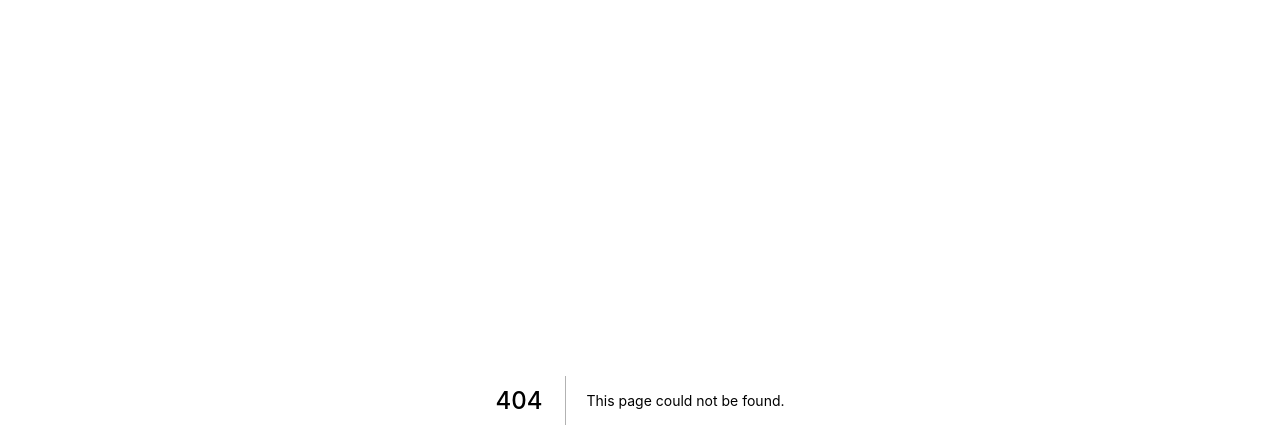
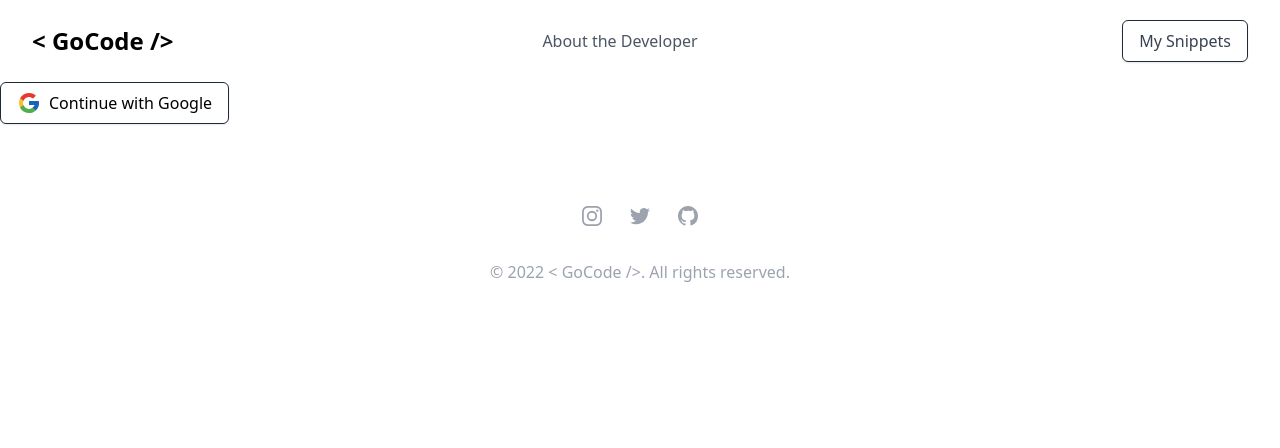
Before and after one commit to Valchy/go-code, a Next.js app: page /portal in a window 1280 px wide. Before the commit this address had no page. Shown: the top 448 px of the page. Built offline with nearby package versions, Linux system fonts and the light colour scheme.

Commit message:
New Pages

```diff
--- /dev/null
+++ b/pages/create-snippet.tsx
@@ -0,0 +1,8 @@
+import type { NextPage } from 'next';
+import Layout from '@components/Layout';
+
+const GoCode: NextPage = () => {
+	return <Layout>Create Snippet</Layout>;
+};
+
+export default GoCode;
--- a/pages/index.tsx
+++ b/pages/index.tsx
@@ -1,11 +1,54 @@
 import type { NextPage } from 'next';
 import Layout from '@components/Layout';
-import Hero from '@components/Hero';
 
 const GoCode: NextPage = () => {
 	return (
 		<Layout>
-			<Hero />
+			<section className="px-2 py-2 bg-white md:px-0 md:py-32">
+				<div className="container items-center max-w-6xl px-3 mx-auto xl:px-5">
+					<div className="flex flex-wrap items-center sm:-mx-3">
+						<div className="w-full md:w-1/2 md:px-3">
+							<div className="w-full pb-6 space-y-6 sm:max-w-md lg:max-w-lg md:space-y-4 lg:space-y-8 xl:space-y-9 sm:pr-5 lg:pr-0 md:pb-0">
+								<h1 className="text-4xl font-extrabold tracking-tight text-gray-900 sm:text-5xl md:text-4xl lg:text-5xl">
+									<span className="block">Create beautiful</span>
+									<span className="block text-indigo-600 xl:inline">&lt; Code Snippets /&gt; </span>
+								</h1>
+								<p className="mx-auto text-base text-gray-500 sm:max-w-md lg:text-xl md:max-w-3xl">
+									It's never been easier to make code snippets.
+									<br />
+									Sign-in with Google or GitHub to get going!
+								</p>
+								<div className="relative flex flex-col sm:flex-row sm:space-x-4">
+									<a
+										href="/create-snippet"
+										className="flex items-center w-full px-6 py-3 mb-3 text-lg text-white bg-indigo-600 rounded-md sm:mb-0 hover:bg-indigo-700 md:w-auto"
+									>
+										Try It Now
+										<svg
+											xmlns="http://www.w3.org/2000/svg"
+											className="w-5 h-5 ml-1"
+											viewBox="0 0 24 24"
+											fill="none"
+											stroke="currentColor"
+											strokeWidth="2"
+											strokeLinecap="round"
+											strokeLinejoin="round"
+										>
+											<line x1="5" y1="12" x2="19" y2="12"></line>
+											<polyline points="12 5 19 12 12 19"></polyline>
+										</svg>
+									</a>
+								</div>
+							</div>
+						</div>
+						<div className="w-full md:w-1/2">
+							<div className="w-full h-auto overflow-hidden rounded-md shadow-2xl sm:rounded-xl">
+								<img src="/javascript_stackoverflow.png" />
+							</div>
+						</div>
+					</div>
+				</div>
+			</section>
 		</Layout>
 	);
 };
--- /dev/null
+++ b/pages/my-snippets.tsx
@@ -0,0 +1,8 @@
+import type { NextPage } from 'next';
+import Layout from '@components/Layout';
+
+const GoCode: NextPage = () => {
+	return <Layout>My snippets</Layout>;
+};
+
+export default GoCode;
--- /dev/null
+++ b/pages/portal.tsx
@@ -0,0 +1,13 @@
+import type { NextPage } from 'next';
+import Layout from '@components/Layout';
+import GoogleButton from '@components/GoogleButton';
+
+const GoCode: NextPage = () => {
+	return (
+		<Layout>
+			<GoogleButton />
+		</Layout>
+	);
+};
+
+export default GoCode;
--- a/src/components/Hero.tsx
+++ /dev/null
@@ -1,49 +0,0 @@
-export default function Hero() {
-	return (
-		<section className="px-2 py-2 bg-white md:px-0 md:py-32">
-			<div className="container items-center max-w-6xl px-3 mx-auto xl:px-5">
-				<div className="flex flex-wrap items-center sm:-mx-3">
-					<div className="w-full md:w-1/2 md:px-3">
-						<div className="w-full pb-6 space-y-6 sm:max-w-md lg:max-w-lg md:space-y-4 lg:space-y-8 xl:space-y-9 sm:pr-5 lg:pr-0 md:pb-0">
-							<h1 className="text-4xl font-extrabold tracking-tight text-gray-900 sm:text-5xl md:text-4xl lg:text-5xl">
-								<span className="block">Create beautiful</span>
-								<span className="block text-indigo-600 xl:inline">&lt; Code Snippets /&gt; </span>
-							</h1>
-							<p className="mx-auto text-base text-gray-500 sm:max-w-md lg:text-xl md:max-w-3xl">
-								It's never been easier to make code snippets.
-								<br />
-								Sign-in with Google or GitHub to get going!
-							</p>
-							<div className="relative flex flex-col sm:flex-row sm:space-x-4">
-								<a
-									href="/create-snippet"
-									className="flex items-center w-full px-6 py-3 mb-3 text-lg text-white bg-indigo-600 rounded-md sm:mb-0 hover:bg-indigo-700 md:w-auto"
-								>
-									Try It Now
-									<svg
-										xmlns="http://www.w3.org/2000/svg"
-										className="w-5 h-5 ml-1"
-										viewBox="0 0 24 24"
-										fill="none"
-										stroke="currentColor"
-										strokeWidth="2"
-										strokeLinecap="round"
-										strokeLinejoin="round"
-									>
-										<line x1="5" y1="12" x2="19" y2="12"></line>
-										<polyline points="12 5 19 12 12 19"></polyline>
-									</svg>
-								</a>
-							</div>
-						</div>
-					</div>
-					<div className="w-full md:w-1/2">
-						<div className="w-full h-auto overflow-hidden rounded-md shadow-2xl sm:rounded-xl">
-							<img src="/javascript_stackoverflow.png" />
-						</div>
-					</div>
-				</div>
-			</div>
-		</section>
-	);
-}
--- a/src/components/Layout.tsx
+++ b/src/components/Layout.tsx
@@ -11,8 +11,13 @@ export default function Layout({ children }: LayoutProps) {
 	return (
 		<>
 			<Head>
-				<title>GoCode</title>
+				<title>&lt; GoCode /&gt;</title>
 				<link rel="icon" href="/favicon.png" />
+				<meta name="description" content="A simple code snippet sharing platform" />
+				<meta name="author" content="Valeri Sabev" />
+				<meta name="viewport" content="width=device-width, initial-scale=1" />
+				<meta name="theme-color" content="#ffffff" />
+				''
 			</Head>
 			<Navbar />
 			{children}
--- a/src/components/Navbar.tsx
+++ b/src/components/Navbar.tsx
@@ -7,7 +7,11 @@ export default function Navbar() {
 				</a>
 
 				<nav className="top-0 left-0 z-0 flex items-center justify-center w-full h-full py-5 -ml-0 space-x-5 text-base md:-ml-5 md:py-0 md:absolute">
-					<a href="https://valerisabev.com" className="relative font-medium leading-6 text-gray-600 hover:text-gray-900">
+					<a
+						href="https://valerisabev.com"
+						target="_BLANK"
+						className="relative font-medium leading-6 text-gray-600 hover:text-gray-900"
+					>
 						<span className="block">About the Developer</span>
 					</a>
 				</nav>
```
